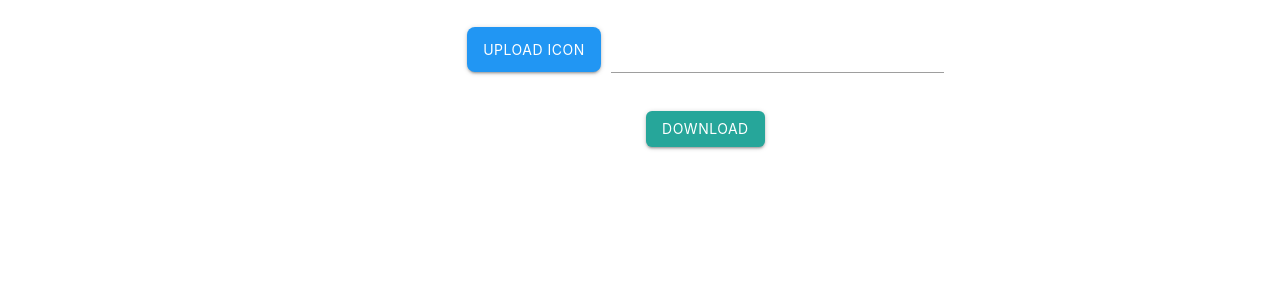
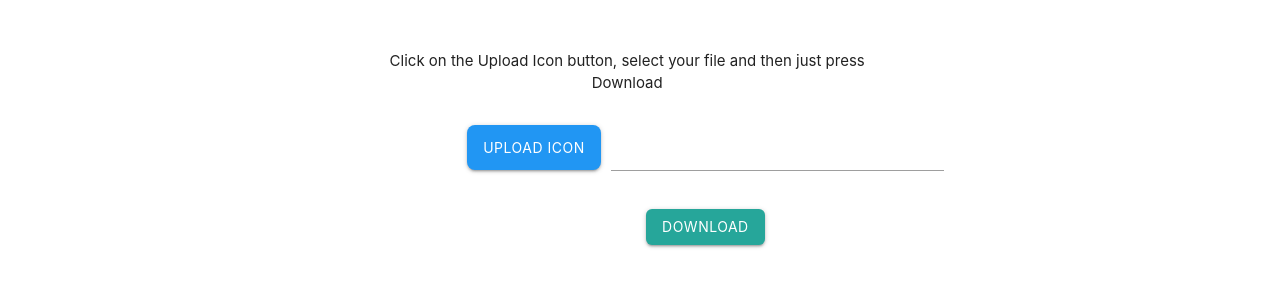
Before and after one commit to rishabhkeshan/ManifestGenerate, a plain HTML site: page index.html in a window 1280 px wide. Shown: the part 187-474 px from the top of the page. Drawn offline with nearby package versions, Linux system fonts and the light colour scheme.

Commit message:
updated index.html

```diff
--- a/index.html
+++ b/index.html
@@ -34,6 +34,8 @@
         <div class="col s12">
           <h4><a href="https://github.com/rishabhkeshan/ManifestGenerate">Github Repo</a></h4>
           <p>Upload one icon(.png format) and the app will generate a manifest.json file as well as icons of various sizes.</p>
+        </br>
+        <p>Click on the Upload Icon button, select your file and then just press Download</p>
         </div>
 
         <form id="upload" class="col s12 row" action="https://app-manifest.appspot.com/upload" method="post" enctype="multipart/form-data">
```
